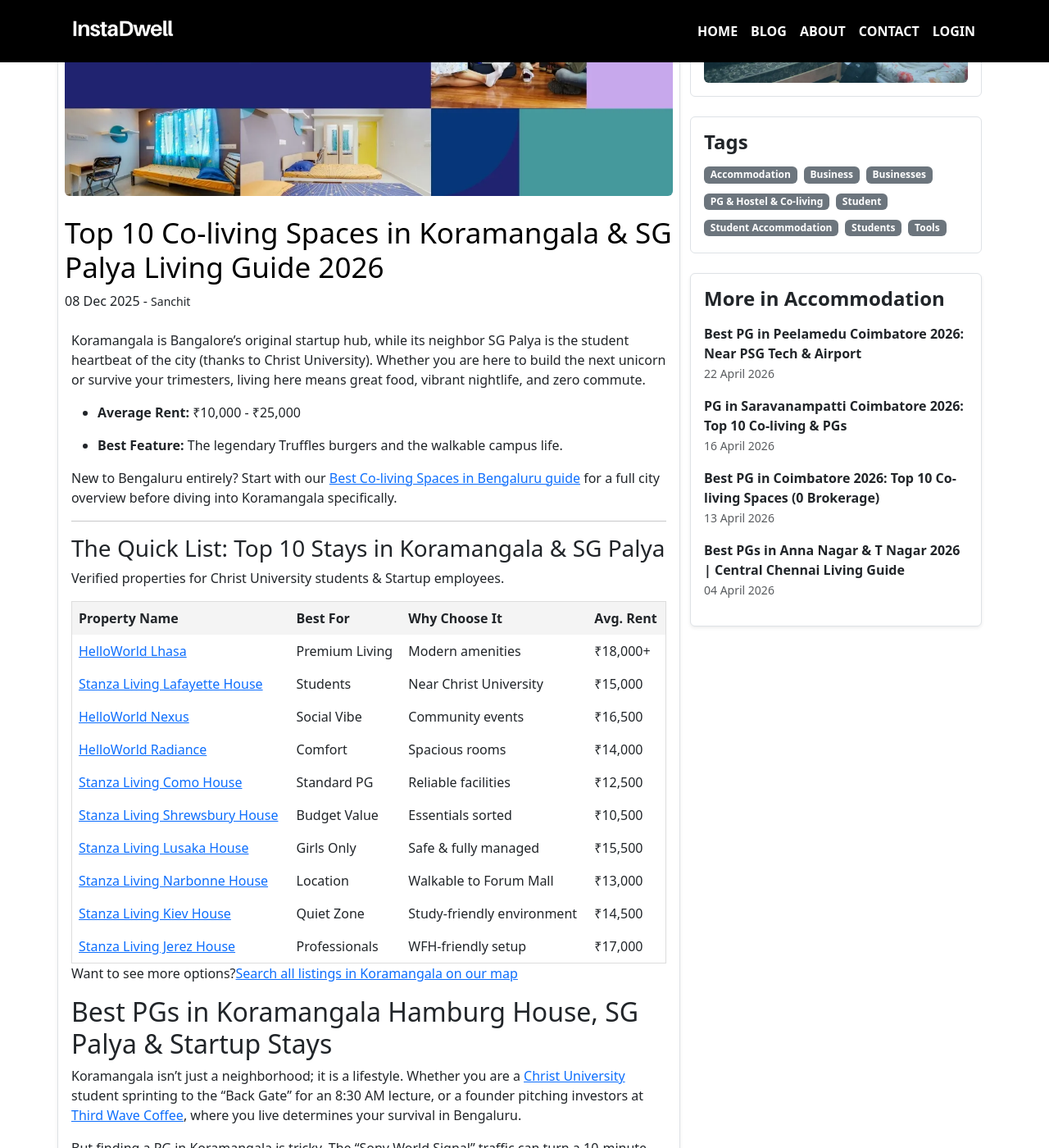
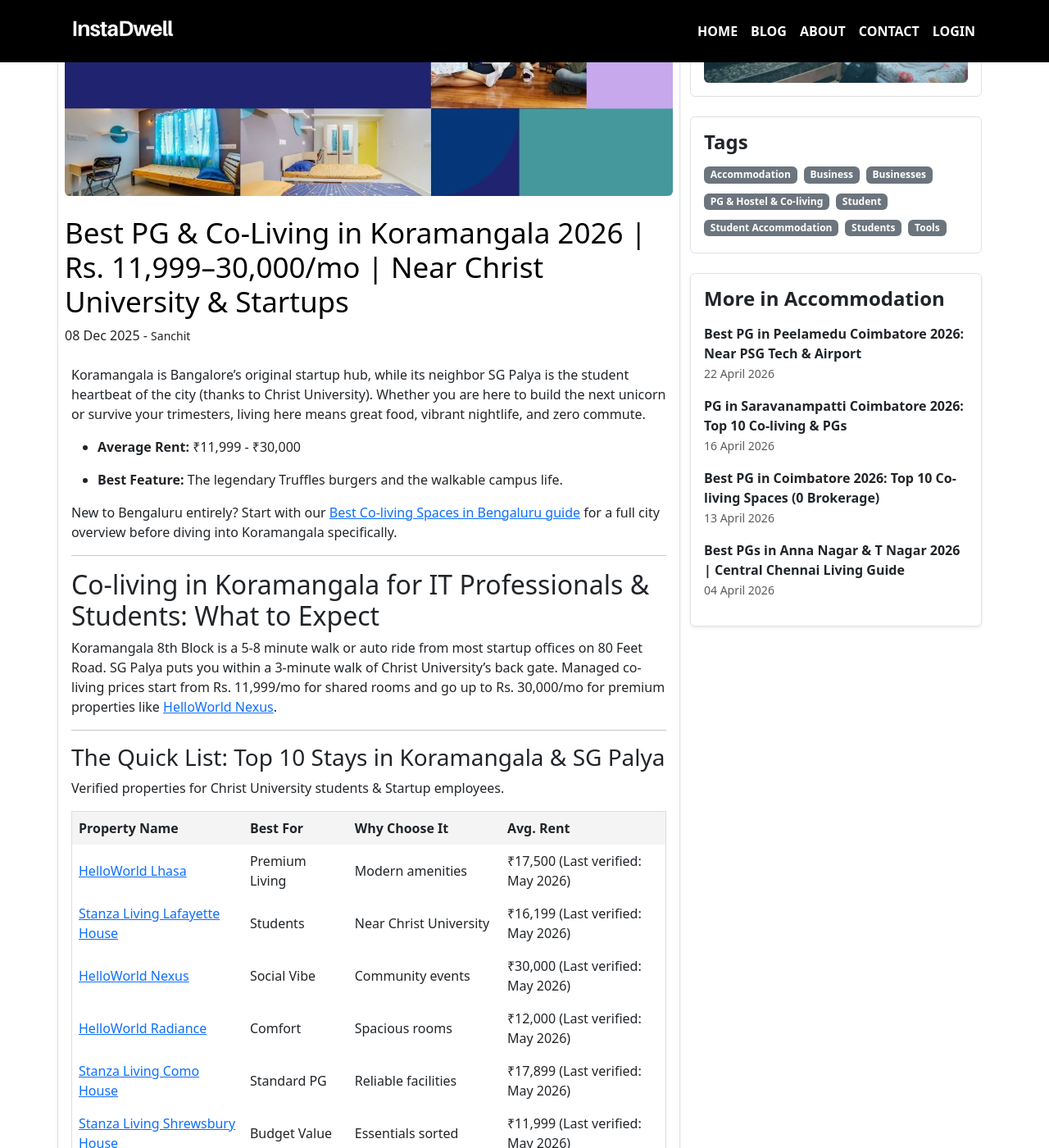
Before and after one commit to instadw/instadwell-blog, a Jekyll site: the page built from _posts/2025-12-08-top-10-co-living-spaces-in-koramangala-and-sg-palya-living-guide-2026.md, in a window 1280 px wide and 1400 px high, scrolled down 254 px. Shown: the whole window at 82% size. Built offline with Jekyll 4.4.1, drawn with Linux system fonts in a browser that asks for light colours; some of the changed text lies outside the part shown.

Commit message:
Update 2025-12-08-top-10-co-living-spaces-in-koramangala-and-sg-palya-living-guide-2026.md

```diff
--- a/_posts/2025-12-08-top-10-co-living-spaces-in-koramangala-and-sg-palya-living-guide-2026.md
+++ b/_posts/2025-12-08-top-10-co-living-spaces-in-koramangala-and-sg-palya-living-guide-2026.md
@@ -1,6 +1,6 @@
 ---
-title: "Top 10 Co-living Spaces in Koramangala & SG Palya Living Guide 2026"
-description: " Moving to Bangalore? Compare Top 10 Co-living Spaces in Koramangala & SG Palya. Discover the best PGs near Christ University and the startup hub."
+title: "Best PG & Co-Living in Koramangala 2026 | Rs. 11,999–30,000/mo | Near Christ University & Startups"
+description: "Find verified PGs and co-living spaces in Koramangala and SG Palya, Bangalore. Compare prices from Rs. 11,999/mo, curfew rules, and proximity to Christ University and startup offices."
 image: "/assets/images/top-10-co-living-spaces-in-koramangala-and-sg-palya-living-guide-2026.webp"
 layout: post
 permalink: /:title
@@ -21,7 +21,7 @@
 
 Koramangala is Bangalore's original startup hub, while its neighbor SG Palya is the student heartbeat of the city (thanks to Christ University). Whether you are here to build the next unicorn or survive your trimesters, living here means great food, vibrant nightlife, and zero commute.
 
--   **Average Rent:** ₹10,000 - ₹25,000
+-   **Average Rent:** ₹11,999 - ₹30,000
 
 -   **Best Feature:** The legendary Truffles burgers and the walkable campus life.
 
@@ -29,6 +29,11 @@
 
 
 ----------
+## Co-living in Koramangala for IT Professionals & Students: What to Expect
+
+Koramangala 8th Block is a 5-8 minute walk or auto ride from most startup offices on 80 Feet Road. SG Palya puts you within a 3-minute walk of Christ University's back gate. Managed co-living prices start from Rs. 11,999/mo for shared rooms and go up to Rs. 30,000/mo for premium properties like [HelloWorld Nexus](https://instadwell.com/properties/3196-helloworld-nexus).
+
+----
 
 ###  The Quick List: Top 10 Stays in Koramangala & SG Palya
 
@@ -36,16 +41,16 @@
 
 | **Property Name**                                                                         | **Best For**   | **Why Choose It**          | **Avg. Rent** |
 | ----------------------------------------------------------------------------------------- | -------------- | -------------------------- | ------------- |
-| [HelloWorld Lhasa](https://instadwell.com/properties/3192-helloworld-lhasa)               | Premium Living | Modern amenities           | ₹18,000+      |
-| [Stanza Living Lafayette House](https://instadwell.com/properties/2594-lafayette-house)   | Students       | Near Christ University     | ₹15,000       |
-| [HelloWorld Nexus](https://instadwell.com/properties/3196-helloworld-nexus)               | Social Vibe    | Community events           | ₹16,500       |
-| [HelloWorld Radiance](https://instadwell.com/properties/3187-helloworld-radiance)         | Comfort        | Spacious rooms             | ₹14,000       |
-| [Stanza Living Como House](https://instadwell.com/properties/2574-como-house)             | Standard PG    | Reliable facilities        | ₹12,500       |
-| [Stanza Living Shrewsbury House](https://instadwell.com/properties/2575-shrewsbury-house) | Budget Value   | Essentials sorted          | ₹10,500       |
-| [Stanza Living Lusaka House](https://instadwell.com/properties/2608-lusaka-house)         | Girls Only     | Safe & fully managed       | ₹15,500       |
-| [Stanza Living Narbonne House](https://instadwell.com/properties/2610-narbonne-house)     | Location       | Walkable to Forum Mall     | ₹13,000       |
-| [Stanza Living Kiev House](https://instadwell.com/properties/2591-kiev-house)             | Quiet Zone     | Study-friendly environment | ₹14,500       |
-| [Stanza Living Jerez House](https://instadwell.com/properties/2603-jerez-house)           | Professionals  | WFH-friendly setup         | ₹17,000       |
+| [HelloWorld Lhasa](https://instadwell.com/properties/3192-helloworld-lhasa)               | Premium Living | Modern amenities           | ₹17,500 (Last verified: May 2026)     |
+| [Stanza Living Lafayette House](https://instadwell.com/properties/2594-lafayette-house)   | Students       | Near Christ University     | ₹16,199 (Last verified: May 2026)      |
+| [HelloWorld Nexus](https://instadwell.com/properties/3196-helloworld-nexus)               | Social Vibe    | Community events           | ₹30,000 (Last verified: May 2026)      |
+| [HelloWorld Radiance](https://instadwell.com/properties/3187-helloworld-radiance)         | Comfort        | Spacious rooms             | ₹12,000 (Last verified: May 2026)      |
+| [Stanza Living Como House](https://instadwell.com/properties/2574-como-house)             | Standard PG    | Reliable facilities        | ₹17,899 (Last verified: May 2026)      |
+| [Stanza Living Shrewsbury House](https://instadwell.com/properties/2575-shrewsbury-house) | Budget Value   | Essentials sorted          | ₹11,999 (Last verified: May 2026)      |
+| [Stanza Living Lusaka House](https://instadwell.com/properties/2608-lusaka-house)         | Girls Only     | Safe & fully managed       | ₹15,099 (Last verified: May 2026)      |
+| [Stanza Living Narbonne House](https://instadwell.com/properties/2610-narbonne-house)     | Location       | Walkable to Forum Mall     | ₹13,099 (Last verified: May 2026)      |
+| [Stanza Living Kiev House](https://instadwell.com/properties/2591-kiev-house)             | Quiet Zone     | Study-friendly environment | ₹14,699 (Last verified: May 2026)      |
+| [Stanza Living Jerez House](https://instadwell.com/properties/2603-jerez-house)           | Professionals  | WFH-friendly setup         | ₹14,099 (Last verified: May 2026)      |
 
 Want to see more options?[Search all listings in Koramangala on our map](https://instadwell.com/search?lat=12.9352403&lng=77.624532&location=Koramangala%2C%20Bengaluru%2C%20Karnataka%2C%20India&city=Bengaluru&country=India)
 
@@ -156,6 +161,10 @@
 
 ----------
 
+## Furnished PG in Koramangala for Couples & Coed Living
+
+Most managed co-living properties in Koramangala are gender-segregated by floor. However, a small number of buildings in 8th Block and 5th Block do permit coed occupancy, typically branded as "studio co-living." If you need coed or couple-friendly accommodation, filter for this specifically during your site visit and confirm in writing before signing.
+
 ## Frequently Asked Questions
 
 **Q: Is it safe for women to live in Koramangala 5th Block?**
```
